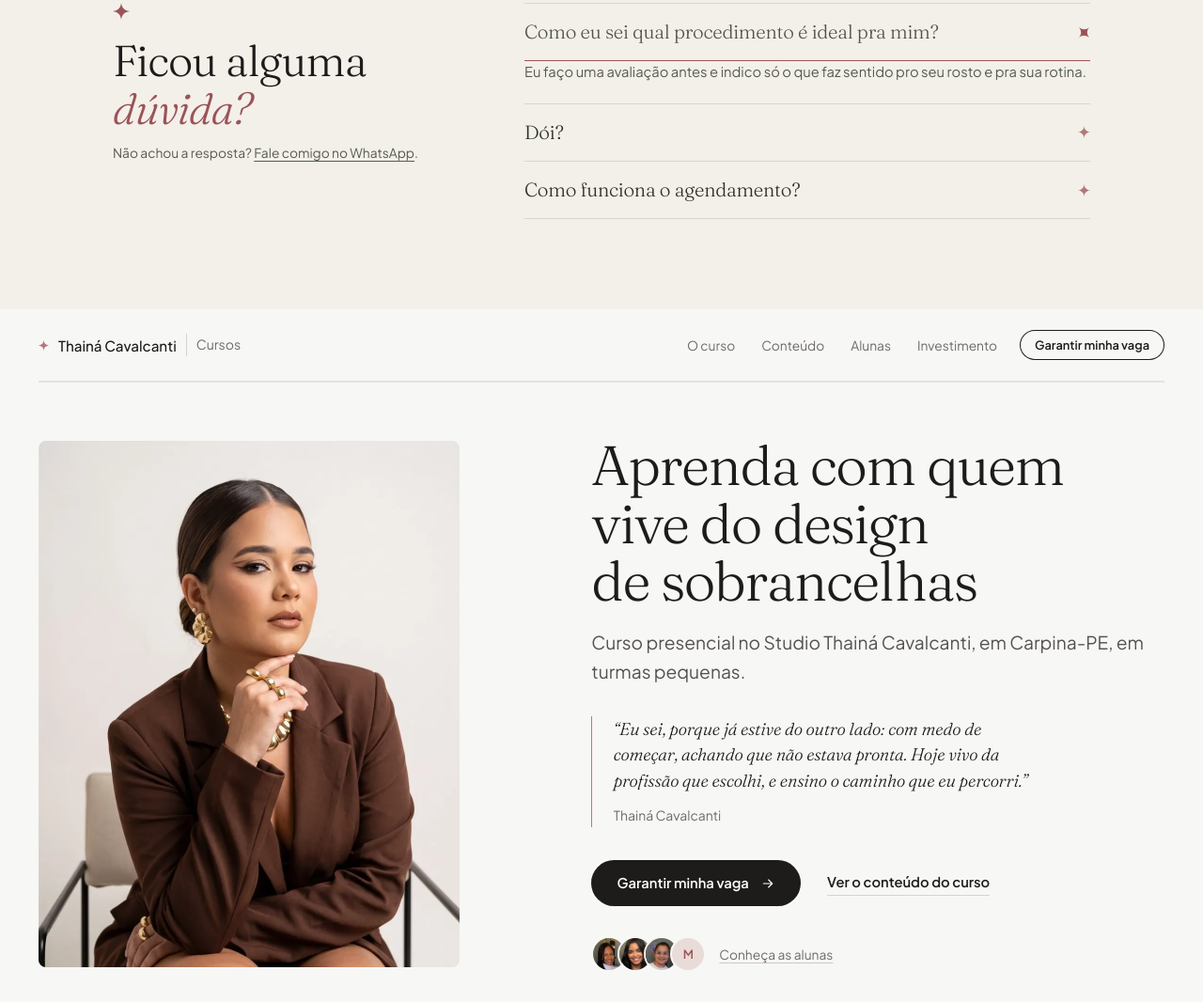
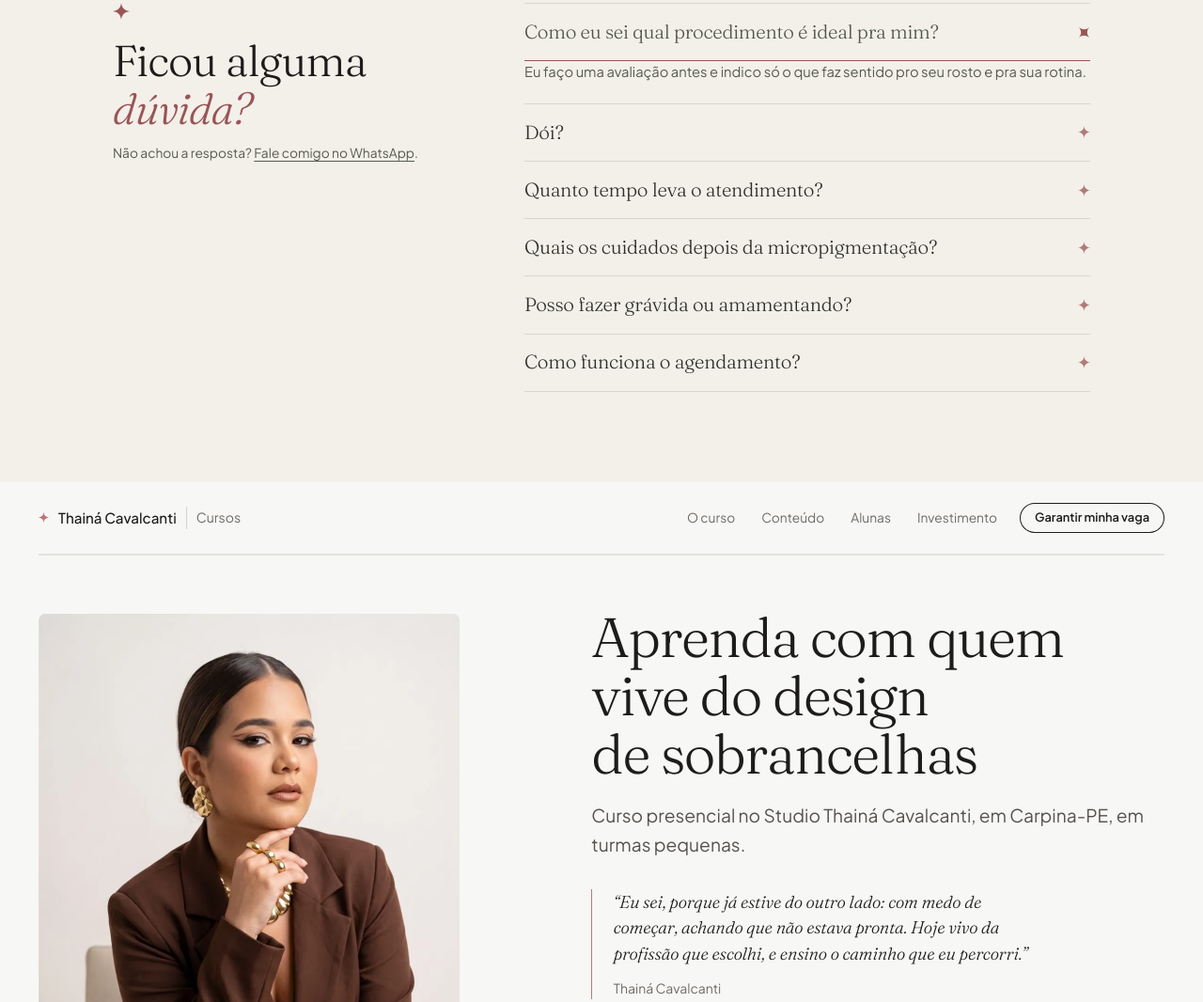
Before and after one commit to victorialamour/StudioThain-rascunho, a plain HTML site: page index.html in a window 1280 px wide. Shown: the part 4359-5425 px from the top of the page at 94% size. Drawn offline with nearby package versions, Linux system fonts and the light colour scheme; a web font is replaced by a local one.

Commit message:
FAQ com 6 perguntas: dor na micro, tempo, cuidados e gestante (respostas a confirmar)
Co-Authored-By: Claude Opus 5.5 <noreply@anthropic.com>

```diff
--- a/index.html
+++ b/index.html
@@ -358,9 +358,15 @@ fim da seção Sobre desativada -->
       <h2 class="faq2__title">Ficou alguma <em>dúvida?</em></h2>
       <p class="faq2__sub">Não achou a resposta? <a href="https://wa.me/5581992901559?text=Oi%20Thain%C3%A1%2C%20tenho%20uma%20d%C3%BAvida" target="_blank" rel="noopener">Fale comigo no WhatsApp</a>.</p>
     </div>
+    <!-- FAQ: as respostas novas (dor na micro, tempo, cuidados, gestante)
+         são sugestões no padrão da área e PRECISAM ser confirmadas pela Thainá
+         antes de publicar. [X] = tempo a preencher. -->
     <div class="faq2__list" data-reveal>
       <div class="faq2__it is-open"><button type="button" aria-expanded="true"><span class="faq2__q">Como eu sei qual procedimento é ideal pra mim?</span><svg class="faq2__st" viewBox="0 0 24 24" aria-hidden="true"><path d="M12 0c.6 6.6 3.9 10.8 12 12-8.1 1.2-11.4 5.4-12 12-.6-6.6-3.9-10.8-12-12 8.1-1.2 11.4-5.4 12-12Z"/></svg></button><div class="faq2__body"><div><p class="faq2__a">Eu faço uma avaliação antes e indico só o que faz sentido pro seu rosto e pra sua rotina.</p></div></div></div>
-      <div class="faq2__it"><button type="button" aria-expanded="false"><span class="faq2__q">Dói?</span><svg class="faq2__st" viewBox="0 0 24 24" aria-hidden="true"><path d="M12 0c.6 6.6 3.9 10.8 12 12-8.1 1.2-11.4 5.4-12 12-.6-6.6-3.9-10.8-12-12 8.1-1.2 11.4-5.4 12-12Z"/></svg></button><div class="faq2__body"><div><p class="faq2__a">Design, henna, brow lamination e lash lifting não doem.</p></div></div></div>
+      <div class="faq2__it"><button type="button" aria-expanded="false"><span class="faq2__q">Dói?</span><svg class="faq2__st" viewBox="0 0 24 24" aria-hidden="true"><path d="M12 0c.6 6.6 3.9 10.8 12 12-8.1 1.2-11.4 5.4-12 12-.6-6.6-3.9-10.8-12-12 8.1-1.2 11.4-5.4 12-12Z"/></svg></button><div class="faq2__body"><div><p class="faq2__a">Design, henna, brow lamination e lash lifting não doem. Na micropigmentação eu uso anestésico, então a maioria das clientes sente só um incômodo leve.</p></div></div></div>
+      <div class="faq2__it"><button type="button" aria-expanded="false"><span class="faq2__q">Quanto tempo leva o atendimento?</span><svg class="faq2__st" viewBox="0 0 24 24" aria-hidden="true"><path d="M12 0c.6 6.6 3.9 10.8 12 12-8.1 1.2-11.4 5.4-12 12-.6-6.6-3.9-10.8-12-12 8.1-1.2 11.4-5.4 12-12Z"/></svg></button><div class="faq2__body"><div><p class="faq2__a">O design leva em torno de [X] minutos. A micropigmentação, em torno de [X] horas, já contando o desenho antes de pigmentar.</p></div></div></div>
+      <div class="faq2__it"><button type="button" aria-expanded="false"><span class="faq2__q">Quais os cuidados depois da micropigmentação?</span><svg class="faq2__st" viewBox="0 0 24 24" aria-hidden="true"><path d="M12 0c.6 6.6 3.9 10.8 12 12-8.1 1.2-11.4 5.4-12 12-.6-6.6-3.9-10.8-12-12 8.1-1.2 11.4-5.4 12-12Z"/></svg></button><div class="faq2__body"><div><p class="faq2__a">Eu passo todos os cuidados no dia. Nos primeiros dias, evite sol, piscina, sauna e maquiagem na região, e não tire as casquinhas.</p></div></div></div>
+      <div class="faq2__it"><button type="button" aria-expanded="false"><span class="faq2__q">Posso fazer grávida ou amamentando?</span><svg class="faq2__st" viewBox="0 0 24 24" aria-hidden="true"><path d="M12 0c.6 6.6 3.9 10.8 12 12-8.1 1.2-11.4 5.4-12 12-.6-6.6-3.9-10.8-12-12 8.1-1.2 11.4-5.4 12-12Z"/></svg></button><div class="faq2__body"><div><p class="faq2__a">Design, henna e tintura, sim. A micropigmentação eu não faço durante a gestação e a amamentação.</p></div></div></div>
       <div class="faq2__it"><button type="button" aria-expanded="false"><span class="faq2__q">Como funciona o agendamento?</span><svg class="faq2__st" viewBox="0 0 24 24" aria-hidden="true"><path d="M12 0c.6 6.6 3.9 10.8 12 12-8.1 1.2-11.4 5.4-12 12-.6-6.6-3.9-10.8-12-12 8.1-1.2 11.4-5.4 12-12Z"/></svg></button><div class="faq2__body"><div><p class="faq2__a">Você escolhe o serviço, o dia e o período <a href="#horario">logo no começo da página</a> (ou me chama direto no WhatsApp) e eu confirmo o horário por lá. Chegue 10 minutinhos antes pra aproveitar com calma.</p></div></div></div>
     </div>
   </div>
```
